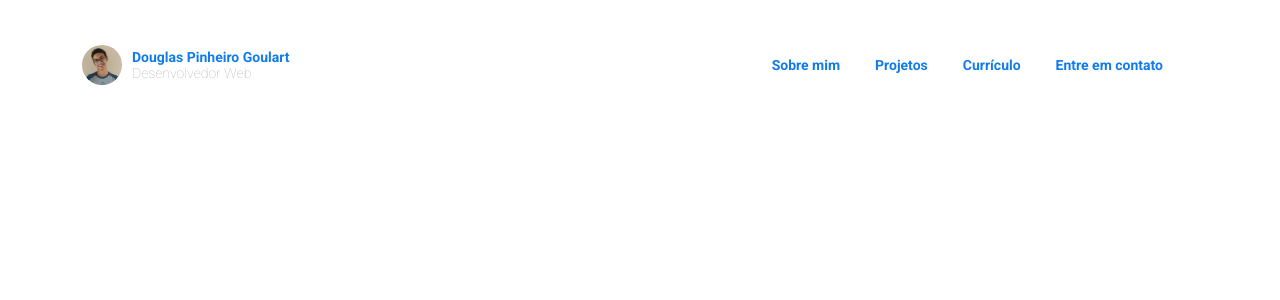
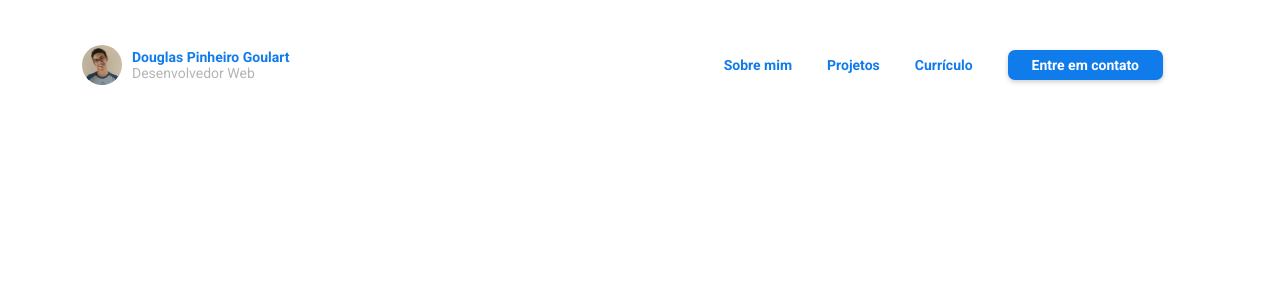
Before and after one commit to doougui/portfolio, a Jekyll site: the page built from index.html, in a window 1280 px wide and 900 px high. Shown: the top 300 px of the window. Built offline with Jekyll 4.4.1, drawn with Linux system fonts in a browser that asks for light colours.

Commit message:
Creating navigation button and adding SCSS comments

```diff
--- a/_includes/navigation.html
+++ b/_includes/navigation.html
@@ -21,7 +21,11 @@
                     <a href="https://github.com/doougui/resume" target="_blank" rel="noopener" class="navigation__link">Currículo</a>
                 </li>
                 <li class="navigation__item">
-                    <a href="https://github.com/doougui/resume" target="_blank" rel="noopener" class="navigation__link">Entre em contato</a>
+                    <a href="#section-contact" class="button">
+                        <div class="button__aesthetic">
+                            Entre em contato
+                        </div>
+                    </a>
                 </li>
             </ul>
         </nav>
--- a/_sass/base/_base.scss
+++ b/_sass/base/_base.scss
@@ -1,3 +1,6 @@
+/**
+ * Resets
+ */
 *,
 *::after,
 *::before {
@@ -6,6 +9,9 @@
   box-sizing: inherit;
 }
 
+/**
+ * Resizing font depending on screen width
+ */
 html {
   font-size: 62.5%; //1rem = 10px; 10px/16px = 62.5%
 
@@ -22,12 +28,18 @@ html {
   }
 }
 
+/**
+ * Body resets
+ */
 body {
   box-sizing: border-box;
   scroll-behavior: smooth;
-  min-height: 200vh;
+  min-height: 200vh; // tests purposes only
 }
 
+/**
+ * Link reset
+ */
 a {
   &,
   &:link,
@@ -37,16 +49,26 @@ a {
   }
 }
 
+/**
+ * Apply this style in every class that ENDS with "container"
+ * For example: .card__container
+ */
 [class$="container"] {
   max-width: $container;
   margin: 0 auto;
 }
 
+/**
+ * Changing colors for text selection
+ */
 ::selection {
   background-color: $color-primary;
   color: $color-white;
 }
 
+/**
+ * Changing scrollbar style on supported browsers
+ */
 ::-webkit-scrollbar {
   width: .7rem;
   background-color: $color-white;
--- /dev/null
+++ b/_sass/components/_button.scss
@@ -0,0 +1,27 @@
+/**
+ * Here we apply the transform property in a child element to avoid the glitchy effect when hovering
+ * See more in: https://twitter.com/JoshWComeau/status/1339696520388628483
+ */
+.button {
+  & &__aesthetic,
+  &:link &__aesthetic,
+  &:visited &__aesthetic {
+    color: $color-white;
+    font-size: $small-font-size;
+    background-color: $color-primary;
+    padding: .7rem 2.4rem;
+    border-radius: $btn-radius;
+    box-shadow: $btn-shadow;
+    font-weight: 700;
+    border: none;
+    cursor: pointer;
+    transition: all .2s;
+    display: inline-block;
+  }
+
+  &:hover &__aesthetic,
+  &:focus &__aesthetic {
+    transform: translateY(-.2rem);
+    box-shadow: 0 .1.5rem .25rem rgba($color-black, .2);
+  }
+}
--- a/_sass/layout/_navigation.scss
+++ b/_sass/layout/_navigation.scss
@@ -4,6 +4,14 @@
   position: fixed;
   width: 100%;
   transition: all .2s;
+
+  /**
+   * Applied on scroll
+   */
+  &--small {
+    padding: 1rem;
+    box-shadow: $header-shadow;
+  }
 
   &__container {
     display: flex;
@@ -12,6 +20,9 @@
     height: 100%;
   }
 
+  /*
+   * Person's photo, name and role located in the left part of the menu
+   */
   &__person {
     display: flex;
   }
@@ -39,10 +50,13 @@
 
   &__person-role {
     font-size: $small-font-size;
-    font-weight: 200;
+    font-weight: 400;
     color: $color-gray;
   }
 
+  /**
+   * Menu's navigation
+   */
   &__items {
     list-style: none;
     display: flex;
@@ -53,10 +67,7 @@
     font-size: $small-font-size;
     font-weight: 700;
     color: $color-primary;
-  }
-
-  &--small {
-    padding: 1rem;
-    box-shadow: $header-shadow;
+    display: flex;
+    align-items: center;
   }
 }
--- a/_sass/main.scss
+++ b/_sass/main.scss
@@ -9,7 +9,7 @@
 @import "base/typography";
 @import "base/utilities";
 
-//@import "components/button";
+@import "components/button";
 
 @import "layout/navigation";
 @import "layout/header";
```
Also changed, not shown: _sass/abstracts/_variables.scss (+19 -6 lines), assets/img/header.svg (added).
